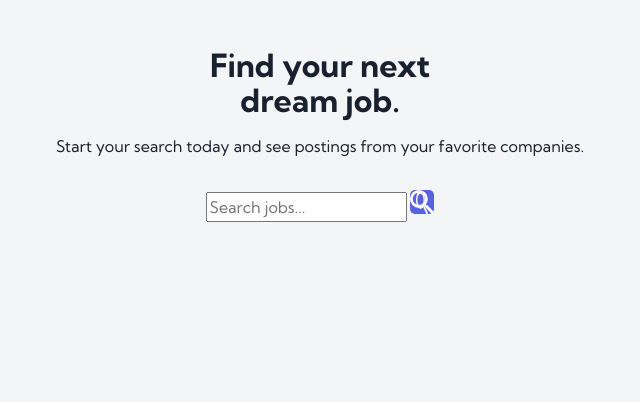
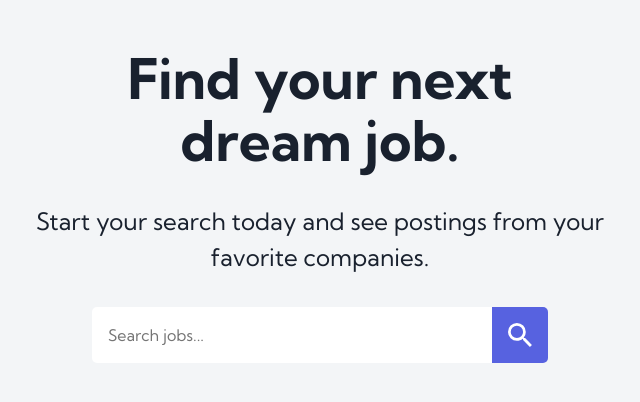
Before and after one commit to lexsac/jobsquare-capstone, a Flask app: page / in a window 1280 px wide. Shown: the part 146-548 px from the top of the page, without its empty margins (320-960 px from the left). Run offline with Flask 3, Linux system fonts and the light colour scheme; some libraries are stand-ins or nearby versions.

Commit message:
User likes page text, home-anon page text, and default button styling

```diff
--- a/static/css/style.css
+++ b/static/css/style.css
@@ -374,64 +347,112 @@ body {
 }
 
 .home-anon__title {
-    margin-bottom: 1rem;
+    margin-bottom: 1.5rem;
+    font-size: var(--fs-h1);
 }
 
 .home-anon__description {
     width: 60%;
     margin-inline: auto;
     margin-bottom: 2rem;
+    font-size: var(--fs-body);
 }
 
 .home-anon__title-span {
     display: block;
 }
 
-.home-anon__search-button {
-    background-image: url('../assets/desktop/icon-search.svg');
-    background-repeat: no-repeat;
-    background-size: cover;
-    background-color: hsl(var(--primary-violet));
-    width: 24px;
-    height: 24px;
-    border: none;
-    border-radius: 5px;
+.home-anon__search-form {
+    display: flex;
+    flex-direction: row;
+    gap: 0;
+    justify-content: center;
 }
 
-.job__container {
-    display: flex;
-    flex-wrap: wrap;
+.home-anon__search-form__input {
+    border-top-left-radius: 5px;
+    border-bottom-left-radius: 5px;
+    border: none;
+    width: 20rem;
+    padding-inline: 1rem;
 }
 
-.job__filter {
-    /* flex: 2; */
-    top: 250px;
-    width: 250px;
+.home-anon__search-form__input:focus {
+    border: none;
 }
 
-.job__list {
-    /* flex: 7; */
-    overflow-y: auto;
-    width: calc(100% - 250px);
+.home-anon__search-button {
+    border-top-right-radius: 5px;
+    border-bottom-right-radius: 5px;
 }
 
-/* .search-form {
+.home-anon__search-button {
+    width: 3.5rem;
+    aspect-ratio: 1;
+    background-color: hsl(var(--primary-violet));
+    border: none;
+}
+
+.home-anon_search-button-icon {
+    margin-inline: auto;
+}
+
+/* Tablet */
+@media (min-width: 44em) {
+    .home-anon__title {
+        font-size: 3rem;
+        margin-bottom: 2rem;
+    }
+
+    .home-anon__description {
+        font-size: 1.25rem;
+    }
+
+    .home-anon__search-form__input {
+        width: 25rem;
+    }
+}
+
+/* Desktop */
+@media (min-width: 60em) {
+    .home-anon__title {
+        font-size: 3.5rem;
+    }
+
+    .home-anon__description {
+        font-size: 1.5rem;
+        width: 45%;
+    }
+
+    .home-anon__search-form__input {
+        width: 25rem;
+    }
+}
+
+/* ------------------------- */
+/* Homepage styling (logged in users) */
+/* ------------------------- */
+
+.search-form {
+    display: flex;
+    flex-direction: row;
     padding: 1rem;
     background-color: hsl(var(--secondary-white));
     border-radius: 5px;
-    width: 80%;
+    max-width: 80%;
     margin-inline: auto;
     position: absolute;
-    z-index: 5;
-    top: 80px;
+    top: 100px;
     left: 50%;
     transform: translateX(-50%);
-} */
+}
 
 .search-form__input {
     background-color: hsl(var(--secondary-white));
-    /* padding-top: 1rem;
-    padding-bottom: 1rem; */
+    padding-top: 1rem;
+    width: 20rem;
+    padding-bottom: 1rem;
+    padding-inline: 2rem;
     border: none;
 }
 
```
Also changed, not shown: other parts of static/css/style.css (+21 -61 lines).
